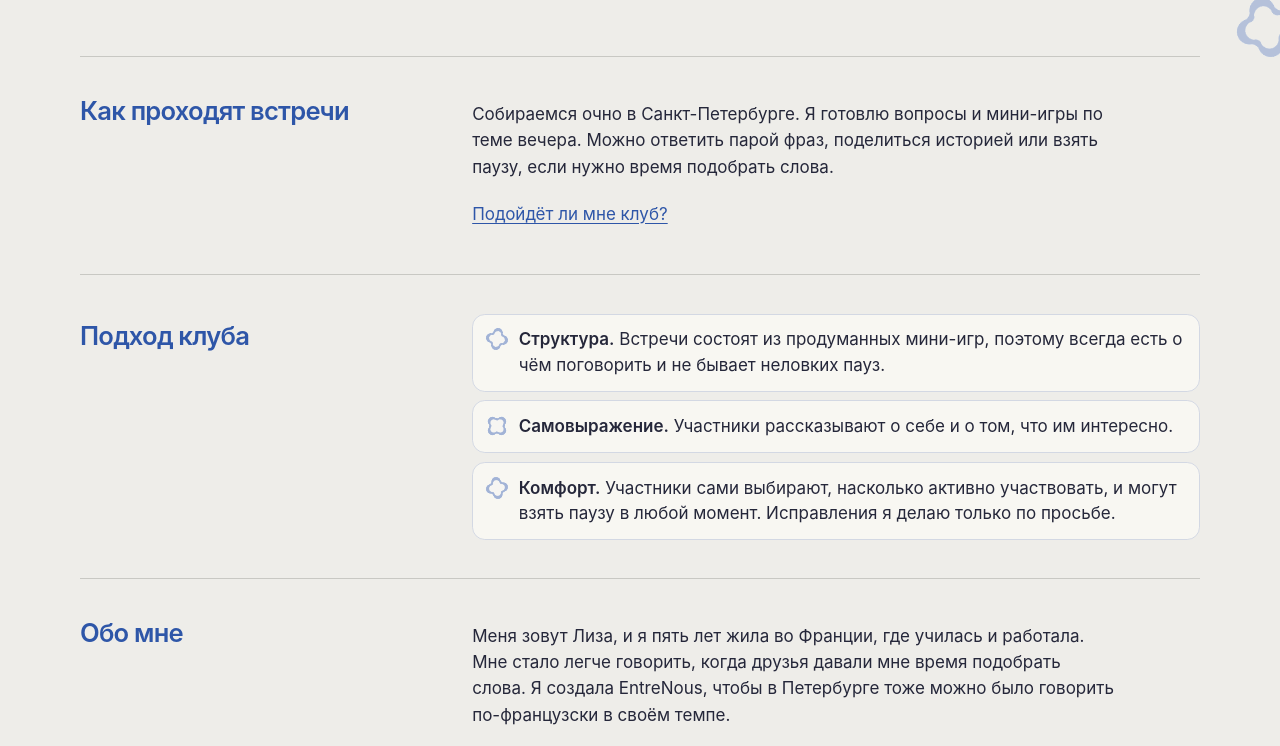
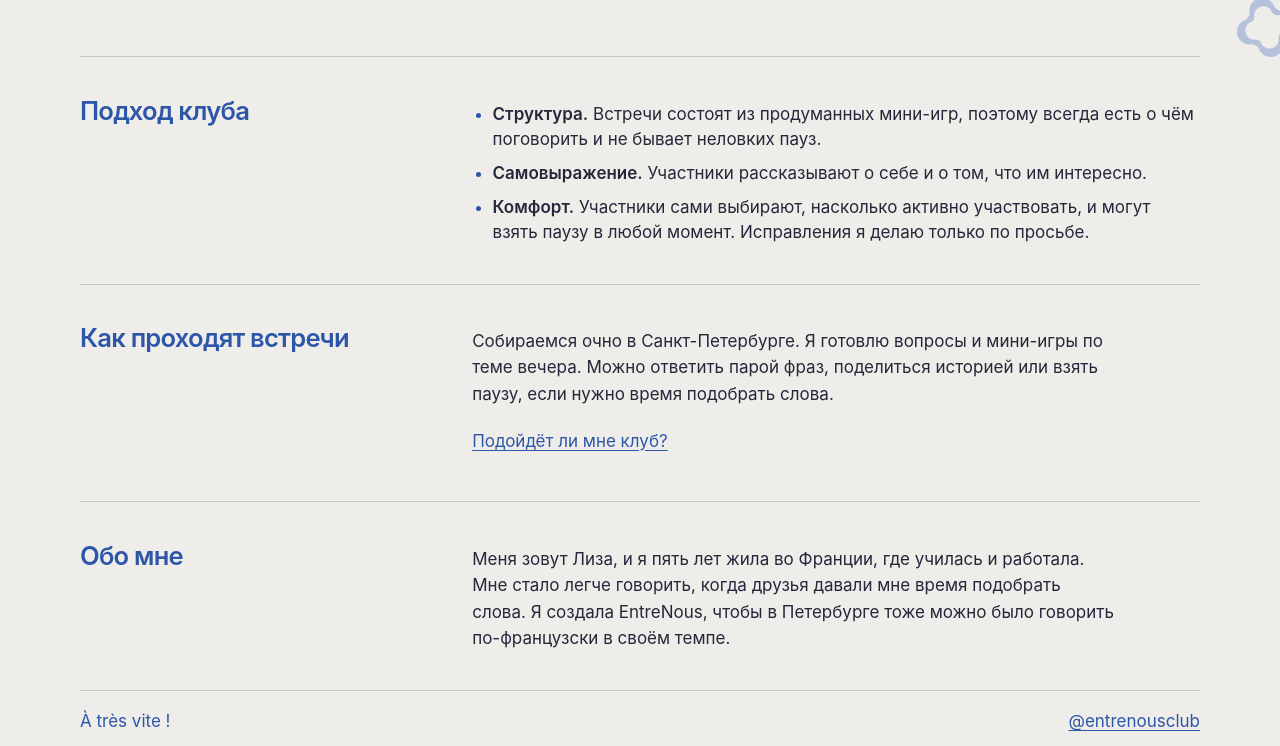
Before and after one commit to lesnycode/entrenousclub, a plain HTML site: page index.html in a window 1280 px wide. Shown: the part 618-1364 px from the top of the page. Drawn offline with Linux system fonts and the light colour scheme.

Commit message:
Move the plain approach list above the meeting format

```diff
--- a/index.html
+++ b/index.html
@@ -99,19 +99,8 @@
     .hero-logo { display: block; width: min(100%, 14rem); height: auto; margin-block-end: .9rem; margin-inline-start: -1.75rem; }
     .hero h1 { font-size: clamp(1.875rem, 3.75vw, 2.75rem); line-height: 1.1; letter-spacing: -.033em; }
     .hero-break-narrow { display: none; }
-    .approach ul { display: grid; gap: .55rem; margin: 0; padding: 0; list-style: none; line-height: 1.48; }
-    .approach li {
-      position: relative; isolation: isolate;
-      padding: .8rem 1rem .8rem 2.85rem;
-      background: #f8f7f2; border: 1px solid #d3d8e3; border-radius: .8rem;
-    }
-    .approach li::before {
-      content: ""; position: absolute; inset-block-start: .8rem; inset-inline-start: .75rem;
-      width: 1.5rem; aspect-ratio: 1; background: var(--outline-image) center / contain no-repeat;
-      mix-blend-mode: darken; transform: rotate(-14deg); opacity: .72; pointer-events: none;
-    }
-    .approach li:nth-child(2)::before { transform: rotate(21deg); }
-    .approach li:nth-child(3)::before { transform: rotate(-32deg); }
+    .approach ul { display: grid; gap: .55rem; margin: 0; padding-inline-start: 1.2em; line-height: 1.48; }
+    .approach li::marker { color: var(--blue); }
     .approach strong { font-weight: 600; }
     .meeting {
       position: relative; isolation: isolate; overflow: hidden;
@@ -158,8 +147,6 @@
       .top nav { column-gap: .8rem; }
       .hero-break-wide { display: none; }
       .hero-break-narrow { display: initial; }
-      .approach li { padding-inline: 2.45rem .75rem; }
-      .approach li::before { inset-inline-start: .55rem; }
     }
   </style>
 </head>
@@ -194,6 +181,14 @@
       </div>
       <img class="hero-portrait" src="photos/liza-portrait.jpg" width="529" height="529" alt="Мой портрет на улице">
     </section>
+    <section class="wrap approach" aria-labelledby="approach-title">
+      <h2 id="approach-title">Подход клуба</h2>
+      <ul>
+        <li><strong>Структура.</strong> Встречи состоят из продуманных мини-игр, поэтому всегда есть о чём поговорить и не бывает неловких пауз.</li>
+        <li><strong>Самовыражение.</strong> Участники рассказывают о себе и о том, что им интересно.</li>
+        <li><strong>Комфорт.</strong> Участники сами выбирают, насколько активно участвовать, и могут взять паузу в любой момент. Исправления я делаю только по просьбе.</li>
+      </ul>
+    </section>
     <div class="wrap sections">
       <section id="rencontres">
         <h2>Как проходят встречи</h2>
@@ -203,14 +198,6 @@
         </div>
       </section>
     </div>
-    <section class="wrap approach" aria-labelledby="approach-title">
-      <h2 id="approach-title">Подход клуба</h2>
-      <ul role="list">
-        <li><strong>Структура.</strong> Встречи состоят из продуманных мини-игр, поэтому всегда есть о чём поговорить и не бывает неловких пауз.</li>
-        <li><strong>Самовыражение.</strong> Участники рассказывают о себе и о том, что им интересно.</li>
-        <li><strong>Комфорт.</strong> Участники сами выбирают, насколько активно участвовать, и могут взять паузу в любой момент. Исправления я делаю только по просьбе.</li>
-      </ul>
-    </section>
     <section class="wrap about" id="about" aria-labelledby="about-title">
       <h2 id="about-title">Обо мне</h2>
       <p>Меня зовут Лиза, и я пять лет жила во Франции, где училась и работала. Мне стало легче говорить, когда друзья давали мне время подобрать слова. Я создала EntreNous, чтобы в Петербурге тоже можно было говорить по-французски в своём темпе.</p>
```
